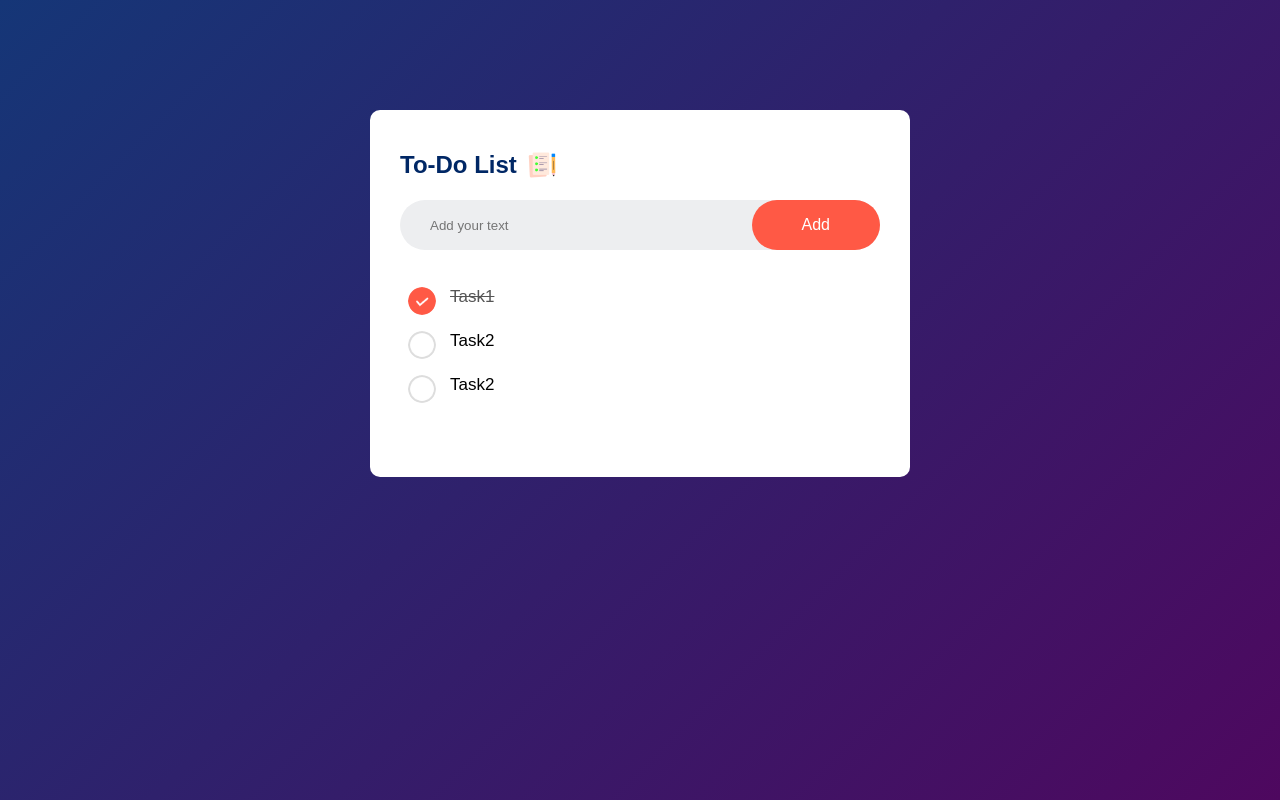
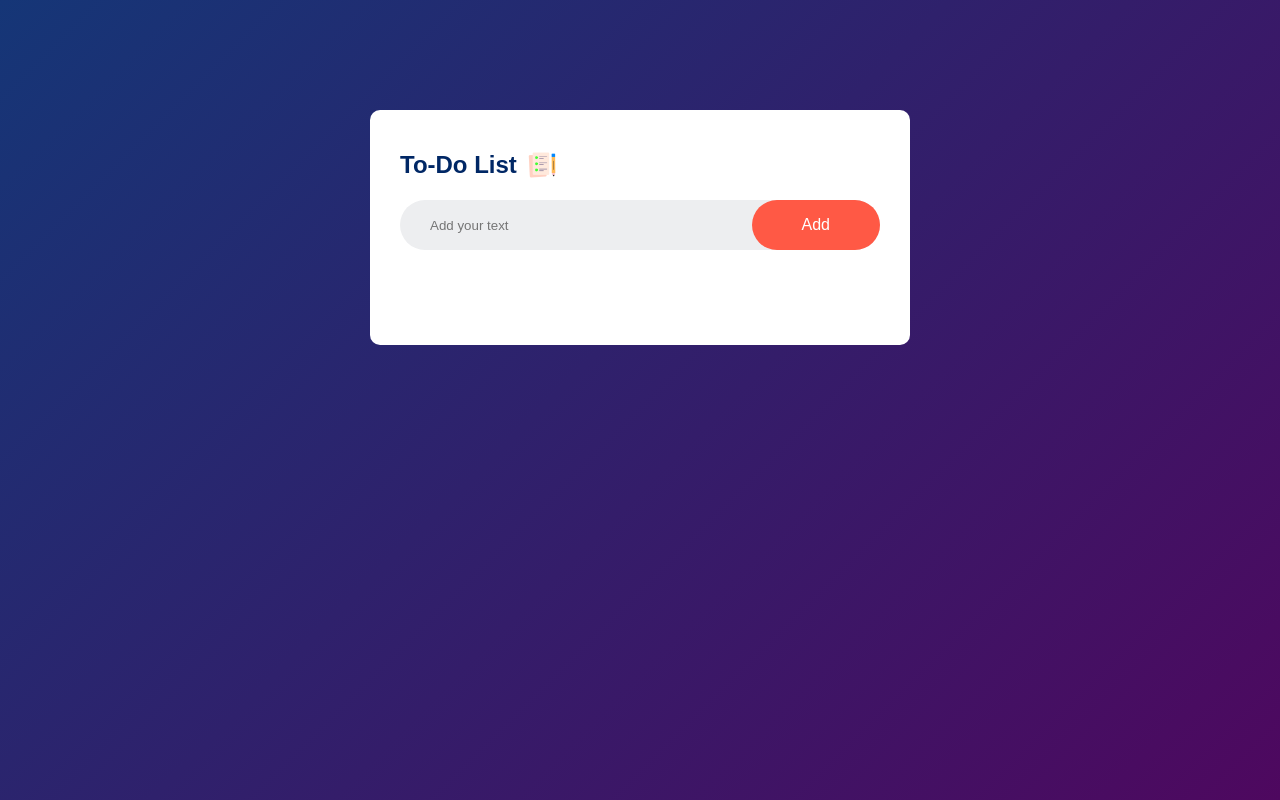
Before and after one commit to shaxa98/To-Do-List-, a plain HTML site: page index.html in a window 1280 px wide. Drawn offline with Linux system fonts and the light colour scheme.

Commit message:
add script.js

```diff
--- a/index.html
+++ b/index.html
@@ -16,13 +16,14 @@
             <button>Add</button>
         </div>
 <ul id="list-container">
-    <li class="cheked">Task1</li>
+   <!--<li class="cheked">Task1</li>
     <li>Task2</li>
     <li>Task2</li>
-
+    -->
 </ul>
     </div>
 
  </div>
+ <script src="script.js"></script>
 </body>
 </html>
```
Also changed, not shown: script.js (added).
